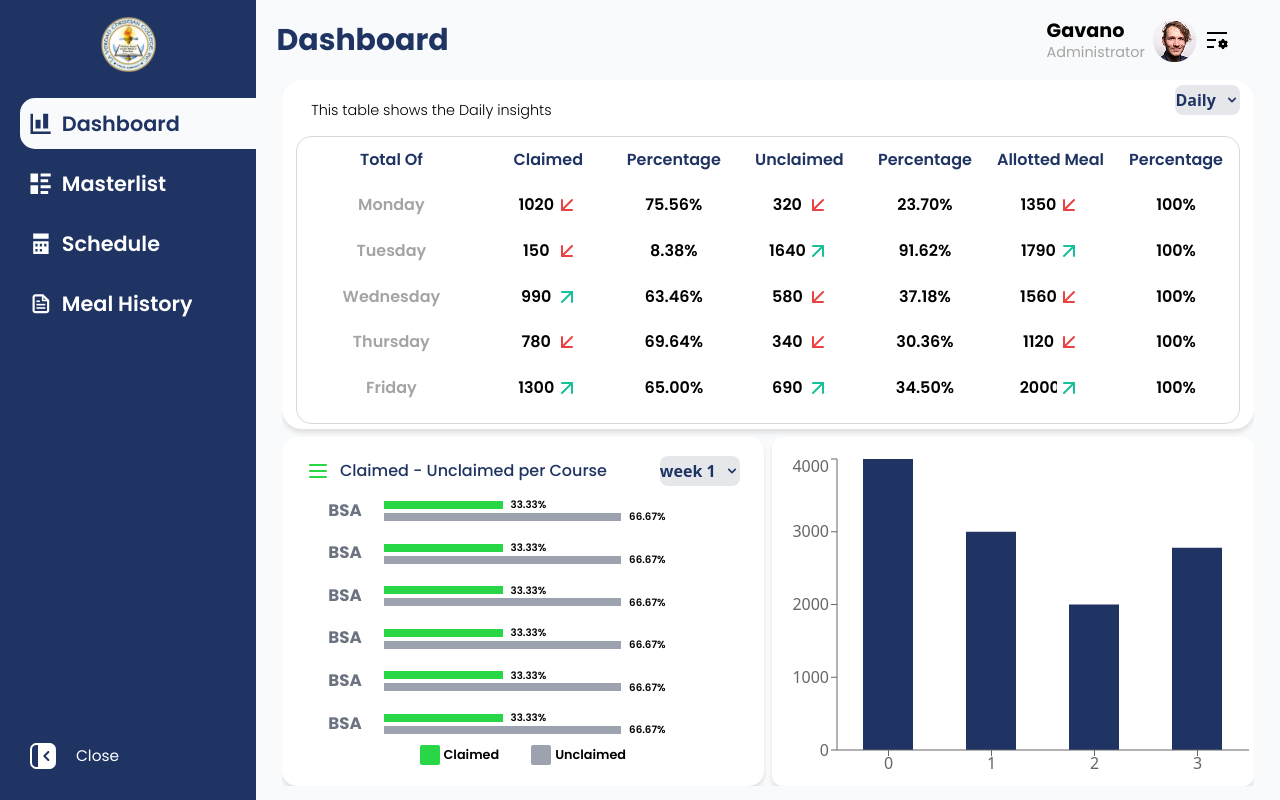
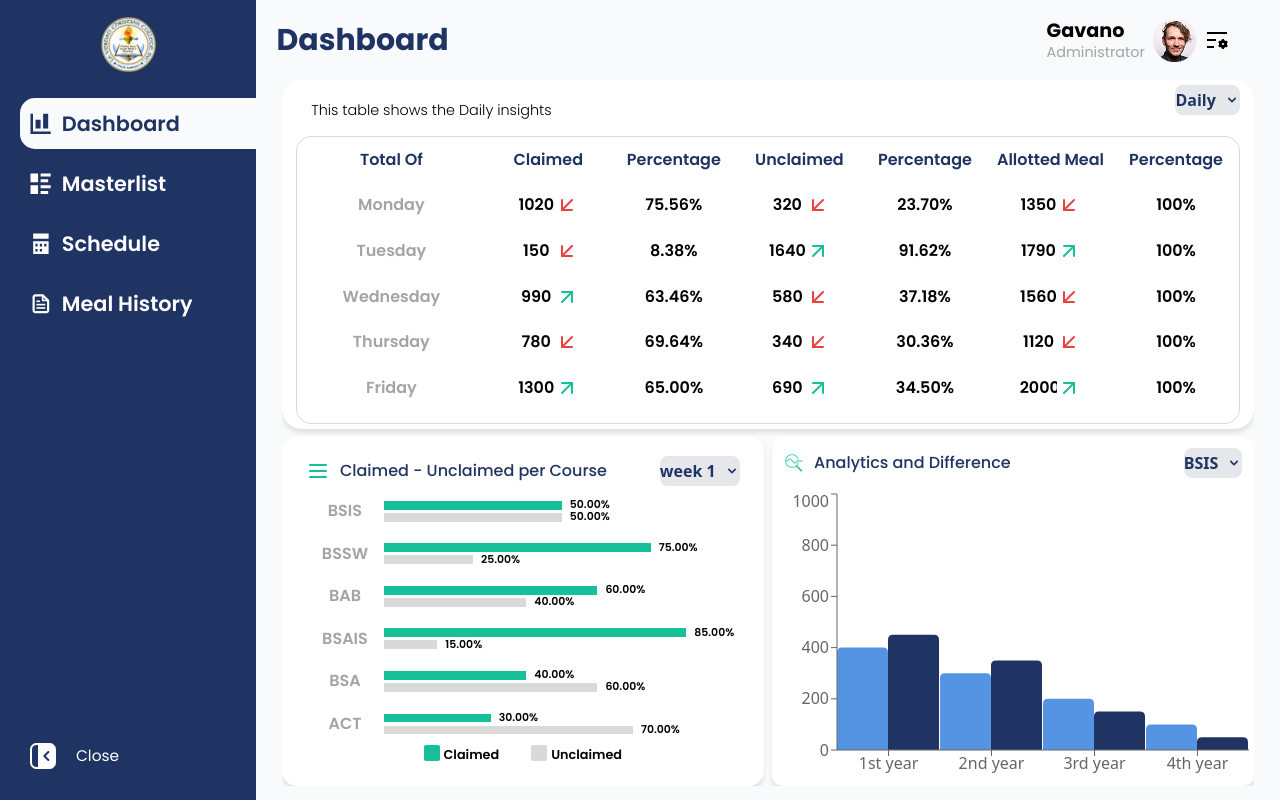
Before and after one commit to Fourthhy/free-lunch-eligibility-check, a React (Vite) app: page /dashboard in a window 1280 px wide. Built offline with nearby package versions, Linux system fonts and the light colour scheme.

Commit message:
Implementation: Charts

```diff
--- a/src/pages/admin/DashboardData.jsx
+++ b/src/pages/admin/DashboardData.jsx
@@ -8,12 +8,14 @@ import daily from "../../sample-data/daily.json"
 import weekly from "../../sample-data/weekly.json"
 import monthly from "../../sample-data/monthly.json"
 import semestral from "../../sample-data/semestral.json"
+import programsReport from "../../sample-data/programsReport.json"
 
 export default function DashboardData() {
 
     const [filter, setFilter] = useState("Daily");
     const [dataFilter, setDataFilter] = useState(daily)
     const [weeklyFilter, setWeeklyFilter] = useState("week 1");
+    const [programFilter, setProgramFilter] = useState("BSIS")
 
     const handleSelectFilterChange = (filter) => {
         setFilter(filter);
@@ -40,24 +42,24 @@ export default function DashboardData() {
             <>
                 <div className="w-[100%] h-[100%] flex justify-center">
                     <div className="w-[18%] h-[100%] flex items-center justify-center">
-                        <p className="font-Poppins text-[1.3vw] font-bold text-gray-500">
+                        <p className="font-Poppins text-[1rem] font-semibold text-[#A4A4A4]">
                             {programName}
                         </p>
                     </div>
                     <div className="w-[82%] h-[100%] items-center flex justify-center flex-col">
 
                         <div className="w-full h-3 flex items-center overflow-y-hidden">
-                            <div className="bg-[#29d646] h-2" style={{ width: `${claimedBarWidth}%` }}></div>
-                            <p className="font-Poppins text-[0.8vw] font-semibold text-black-500 ml-2">
+                            <div className="bg-[#16C098] h-[1.11vh]" style={{ width: `${claimedBarWidth}%` }}></div>
+                            <div className="font-Poppins text-[0.68rem] font-semibold text-black-500 ml-2">
                                 {claimedBarWidth.toFixed(2)}%
-                            </p>
+                            </div>
                         </div>
 
                         <div className="w-full h-3 flex items-center overflow-y-hidden">
-                            <div className="bg-gray-400 h-2" style={{ width: `${unclaimedBarWidth}%` }}></div>
-                            <p className="font-Poppins text-[0.8vw] font-semibold text-black-500 ml-2">
+                            <div className="bg-[#D9D9D9] h-[1.11vh]" style={{ width: `${unclaimedBarWidth}%` }}></div>
+                            <div className="font-Poppins text-[0.68rem] font-semibold text-black-500 ml-2">
                                 {unclaimedBarWidth.toFixed(2)}%
-                            </p>
+                            </div>
                         </div>
 
                     </div>
@@ -227,11 +229,10 @@ export default function DashboardData() {
                                 <div className="w-[93%] h-[96%]">
                                     <div className="h-[12%] w-[100%] flex items-center justify-between">
                                         <div className="flex items-center justify-center">
-                                            <Menu color="#29d646" />
+                                            <Menu color="#16C098" />
                                             <p className="font-Poppins text-[1rem] font-medium text-[#1F3463] pl-[10px]">
                                                 Claimed - Unclaimed per Course
                                             </p>
-
                                         </div>
                                         <div>
                                             <Dropdown label={weeklyFilter} dismissOnClick={true} className="text-[#1F3463] font-bold" style={{ backgroundColor: '#e5e7eb', height: '30px' }} >
@@ -244,23 +245,19 @@ export default function DashboardData() {
                                     </div>
 
                                     <div className="h-[80%] w-[100%] grid grid-rows-[repeat(6, 1fr)]">
-                                        <CourseClaimed programName="BSA" claimed={10} unClaimed={20} totalMeals={30} />
-                                        <CourseClaimed programName="BSA" claimed={10} unClaimed={20} totalMeals={30} />
-                                        <CourseClaimed programName="BSA" claimed={10} unClaimed={20} totalMeals={30} />
-                                        <CourseClaimed programName="BSA" claimed={10} unClaimed={20} totalMeals={30} />
-                                        <CourseClaimed programName="BSA" claimed={10} unClaimed={20} totalMeals={30} />
-                                        <CourseClaimed programName="BSA" claimed={10} unClaimed={20} totalMeals={30} />
+                                        {programsReport.map((prog) => (
+                                            <CourseClaimed programName={prog.name} claimed={prog.claimed} unClaimed={prog.unclaimed} totalMeals={prog.allotted} />
+                                        ))}
                                     </div>
                                     <div className="h-[8%] w-[100%] flex">
                                         <div className="flex w-[100%] h-[100%] flex justify-center">
-                                            <div className="rounded-sm bg-[#29d646] h-5 w-5">
-                                            </div>
-                                            <p className="font-Poppins text-[1vw] font-semibold text-black-500 ml-1 mr-8">
+                                            <div className="rounded-sm bg-[#16C098] h-4 w-4"></div>
+                                            <p className="font-Poppins text-[0.8rem] font-semibold text-black-500 ml-1 mr-8">
                                                 Claimed
                                             </p>
-                                            <div className="rounded-sm bg-gray-400 h-5 w-5">
+                                            <div className="rounded-sm bg-[#D9D9D9] h-4 w-4">
                                             </div>
-                                            <p className="font-Poppins text-[1vw] font-semibold text-black-500 ml-1">
+                                            <p className="font-Poppins text-[0.8rem] font-semibold text-black-500 ml-1">
                                                 Unclaimed
                                             </p>
                                         </div>
@@ -268,7 +265,25 @@ export default function DashboardData() {
                                 </div>
                             </div>
 
-                            <div className=" h-[100%] w-[100%] flex items-end justify-center bg-white rounded-[10px] shadow-[0_4px_4px_rgba(0,0,0,0.10)]">
+                            <div className="h-full w-full flex flex-col items-center justify-end bg-white rounded-[10px] shadow-[0_4px_4px_rgba(0,0,0,0.10)]">
+                                <div className="h-[15%] w-[95%] flex items-center justify-between">
+                                    <div className="flex items-center justify-center">
+                                        <img src="/Financial Growth Analysis.svg" alt=""/>
+                                        <p className="font-Poppins text-[1rem] font-medium text-[#1F3463] pl-[10px]">
+                                            Analytics and Difference
+                                        </p>
+                                    </div>
+                                    <div>
+                                        <Dropdown label={programFilter} dismissOnClick={true} className="text-[#1F3463] font-bold" style={{ backgroundColor: '#e5e7eb', height: '30px' }} >
+                                            <DropdownItem onClick={() => { setProgramFilter("BSIS") }}>BSIS</DropdownItem>
+                                            <DropdownItem onClick={() => { setProgramFilter("BSSW") }}>BSSW</DropdownItem>
+                                            <DropdownItem onClick={() => { setProgramFilter("BAB") }}>BAB</DropdownItem>
+                                            <DropdownItem onClick={() => { setProgramFilter("BSAIS") }}>BSAIS</DropdownItem>
+                                            <DropdownItem onClick={() => { setProgramFilter("BSA") }}>BSA</DropdownItem>
+                                            <DropdownItem onClick={() => { setProgramFilter("ACT") }}>ACT</DropdownItem>
+                                        </Dropdown>
+                                    </div>
+                                </div>
                                 <Chart />
                             </div>
                         </div>
--- a/src/pages/admin/Dashboard_Components/BarChart.jsx
+++ b/src/pages/admin/Dashboard_Components/BarChart.jsx
@@ -1,35 +1,63 @@
 import React, { PureComponent } from 'react';
 import { BarChart, Bar, Rectangle, XAxis, YAxis, CartesianGrid, Tooltip, Legend, ResponsiveContainer } from 'recharts';
+const RoundedTopBar = (props) => {
+    const { x, y, width, height, fill } = props;
+    const radius = 5; // corner radius
+    // Prevent radius from being larger than half width or height
+    const safeRadius = Math.min(radius, width / 2, height);
+    // SVG path drawing a rect with rounded top corners only
+    const path = `
+      M${x},${y + height}
+      L${x},${y + safeRadius}
+      Q${x},${y} ${x + safeRadius},${y}
+      L${x + width - safeRadius},${y}
+      Q${x + width},${y} ${x + width},${y + safeRadius}
+      L${x + width},${y + height}
+      Z
+    `;
+    return <path d={path} fill={fill} />;
+  };
 
 const data = [
     {
-        name: '0',
-        claimed: 4000,
+        name: '1st year',
+        claimed: 400,
+        unclaimed: 450
     },
     {
-        name: '1',
-        claimed: 3000,
+        name: '2nd year',
+        claimed: 300,
+        unclaimed: 350
     },
     {
-        name: '2',
-        claimed: 2000,
+        name: '3rd year',
+        claimed: 200,
+        unclaimed: 150
     },
     {
-        name: '3',
-        claimed: 2780,
+        name: '4th year',
+        claimed: 100,
+        unclaimed: 50
     }
 ];
+
+const YAxisTicks = [];
+const maxY = 1000;
+for (let i = 0; i <= maxY; i += 100) {
+  YAxisTicks.push(i);
+}
 
 export default class Chart extends PureComponent {
     static demoUrl = 'https://codesandbox.io/p/sandbox/tiny-bar-chart-xzyy8g';
 
     render() {
         return (
-            <ResponsiveContainer width="100%" height="95%">
+            <ResponsiveContainer width="100%" height="85%">
                 <BarChart width={150} height={40} data={data}>
-                    <Bar dataKey="claimed" fill="#1F3463" barSize={50} />
+                    <Bar dataKey="claimed" fill="#5594E2" barSize={51} shape={<RoundedTopBar />}/>
+                    <Bar dataKey="unclaimed" fill="#1F3463" barSize={51} shape={<RoundedTopBar />}/>
                     <Tooltip />
-                    <YAxis />
+                    <YAxis ticks={YAxisTicks} />
                     <XAxis dataKey="name" />
                 </BarChart>
             </ResponsiveContainer>
--- /dev/null
+++ b/src/sample-data/programsReport.json
@@ -0,0 +1,38 @@
+[
+    {
+        "name": "BSIS",
+        "allotted": "2000",
+        "claimed": "1000",
+        "unclaimed": "1000"
+    },
+    {
+        "name": "BSSW",
+        "allotted": "2000",
+        "claimed": "1500",
+        "unclaimed": "500"
+    },
+    {
+        "name": "BAB",
+        "allotted": "2000",
+        "claimed": "1200",
+        "unclaimed": "800"
+    },
+    {
+        "name": "BSAIS",
+        "allotted": "2000",
+        "claimed": "1700",
+        "unclaimed": "300"
+    },
+    {
+        "name": "BSA",
+        "allotted": "2000",
+        "claimed": "800",
+        "unclaimed": "1200"
+    },
+    {
+        "name": "ACT",
+        "allotted": "2000",
+        "claimed": "600",
+        "unclaimed": "1400"
+    }
+]
--- a/src/sample-data/studentRecords.json
+++ b/src/sample-data/studentRecords.json
@@ -12,7 +12,7 @@
         "year": "3rd Year College",
         "program_bachelor": "Bachelor of Science in",
         "program_name": "Information Systems",
-        "student_id": "22-002237KBL",
+        "student_id": "22-00223KBL",
         "meal_status": "ineligible"
     },
     {
@@ -28,7 +28,7 @@
         "year": "3rd Year College",
         "program_bachelor": "Bachelor of Arts in",
         "program_name": "Broadcasting",
-        "student_id": "22-030493PDS",
+        "student_id": "22-03034PDS",
         "meal_status": "claimed"
     },
     {
```
Also changed, not shown: src/sample-data/weekly.json (+0 -16 lines), public/Financial Growth Analysis.svg (added).
